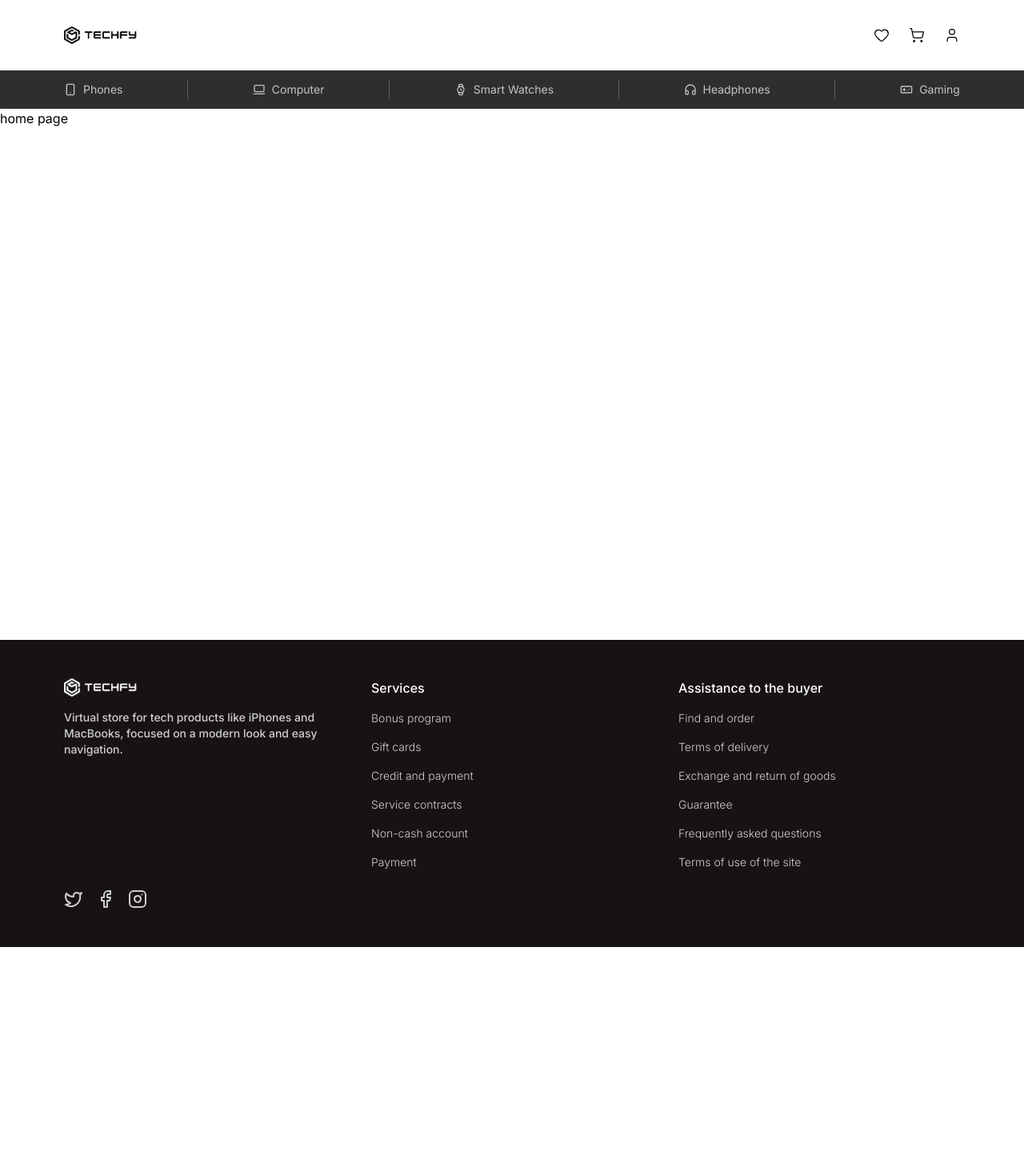
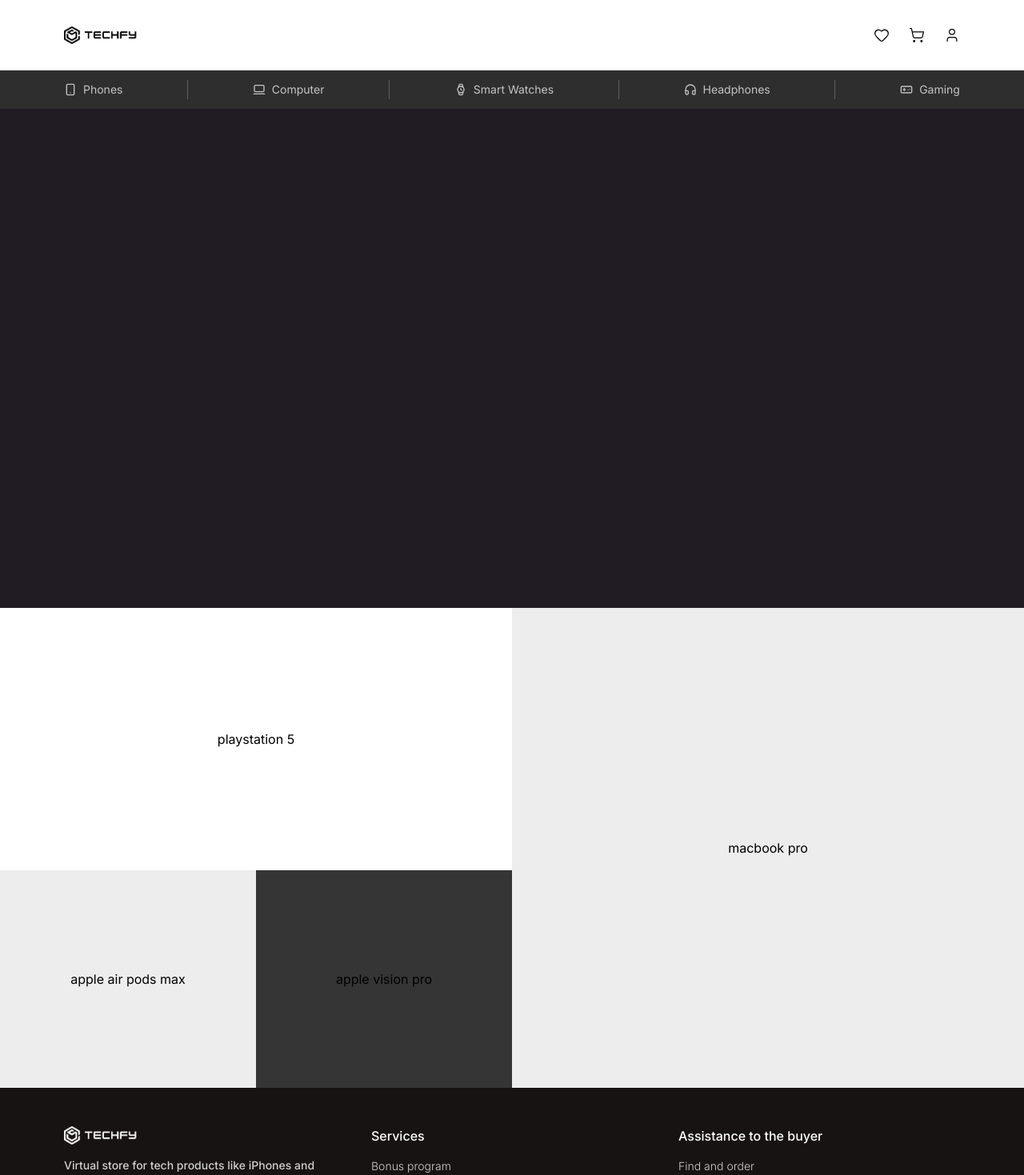
Before and after one commit to rodrigoaraujo7/techfy, a Next.js app: page / in a window 1280 px wide. Shown: the top 1469 px of the page at 80% size. Before the commit the page ends 1184 px from the top, so only its background shows below. Built offline with nearby package versions, Linux system fonts and the light colour scheme.

Commit message:
feat: hero grid
Styling the responsive hero grid

```diff
--- a/src/app/globals.css
+++ b/src/app/globals.css
@@ -7,7 +7,7 @@
   --color-white-200: #fafafa;
   --color-white-300: #f9f9f9;
   --color-white-400: #f5f5f5;
-  --color-white-500: #f4f4f4;
+  --color-white-500: #ededed;
   --color-white-600: #f6f6f6;
   --color-white-700: #fefefe;
   --color-white-800: #eaeaea;
@@ -54,7 +54,7 @@
   --color-dark-900: #1f2531;
   --color-dark-1000: #2e2e2e;
 
-  --color-black-100: #151515;
+  --color-black-100: #211c24;
   --color-black-200: #181313;
   --color-black-300: #0f0f0f;
   --color-black-400: #0a0b0d;
@@ -79,6 +79,10 @@
   .main-cell-position {
     @apply col-start-1 col-end-2 xl:col-start-2 xl:col-end-3;
   }
+
+  .hero-cell {
+    @apply flex items-center justify-center px-4 py-10;
+  }
 }
 
 * {
--- a/src/app/layout.tsx
+++ b/src/app/layout.tsx
@@ -26,9 +26,7 @@
       <body>
         <Header />
 
-        <main className="min-h-[calc(100dvh-88px)] mt-[88px] md:min-h-[calc(100dvh-136px)] md:mt-[136px]">
-          {children}
-        </main>
+        <main className="mt-[88px] md:mt-[136px]">{children}</main>
 
         <Footer />
       </body>
--- a/src/app/page.tsx
+++ b/src/app/page.tsx
@@ -1,3 +1,24 @@
 export default function Home() {
-  return <h1>home page</h1>;
+  return (
+    <section>
+      <div className="h-[calc(95dvh-88px)] md:h-[calc(95dvh-136px)] bg-black-100 main-grid">
+        <div className="main-cell-position"></div>
+      </div>
+
+      <div className="grid grid-cols-1 grid-rows-[365px_365px_365px_365px] lg:grid-cols-4 lg:grid-rows-[328px_272px]">
+        <div className="hero-cell bg-white-500 lg:col-start-1 lg:col-end-2 lg:row-start-2 lg:row-end-3">
+          apple air pods max
+        </div>
+        <div className="hero-cell bg-dark-700 lg:col-start-2 lg:col-end-3 lg:row-start-2 lg:row-end-3">
+          apple vision pro
+        </div>
+        <div className="hero-cell bg-white-100 lg:col-start-1 lg:col-end-3 lg:row-start-1 lg:row-end-2">
+          playstation 5
+        </div>
+        <div className="hero-cell bg-white-500 lg:col-start-3 lg:col-end-5 lg:row-start-1 lg:row-end-3">
+          macbook pro
+        </div>
+      </div>
+    </section>
+  );
 }
```
